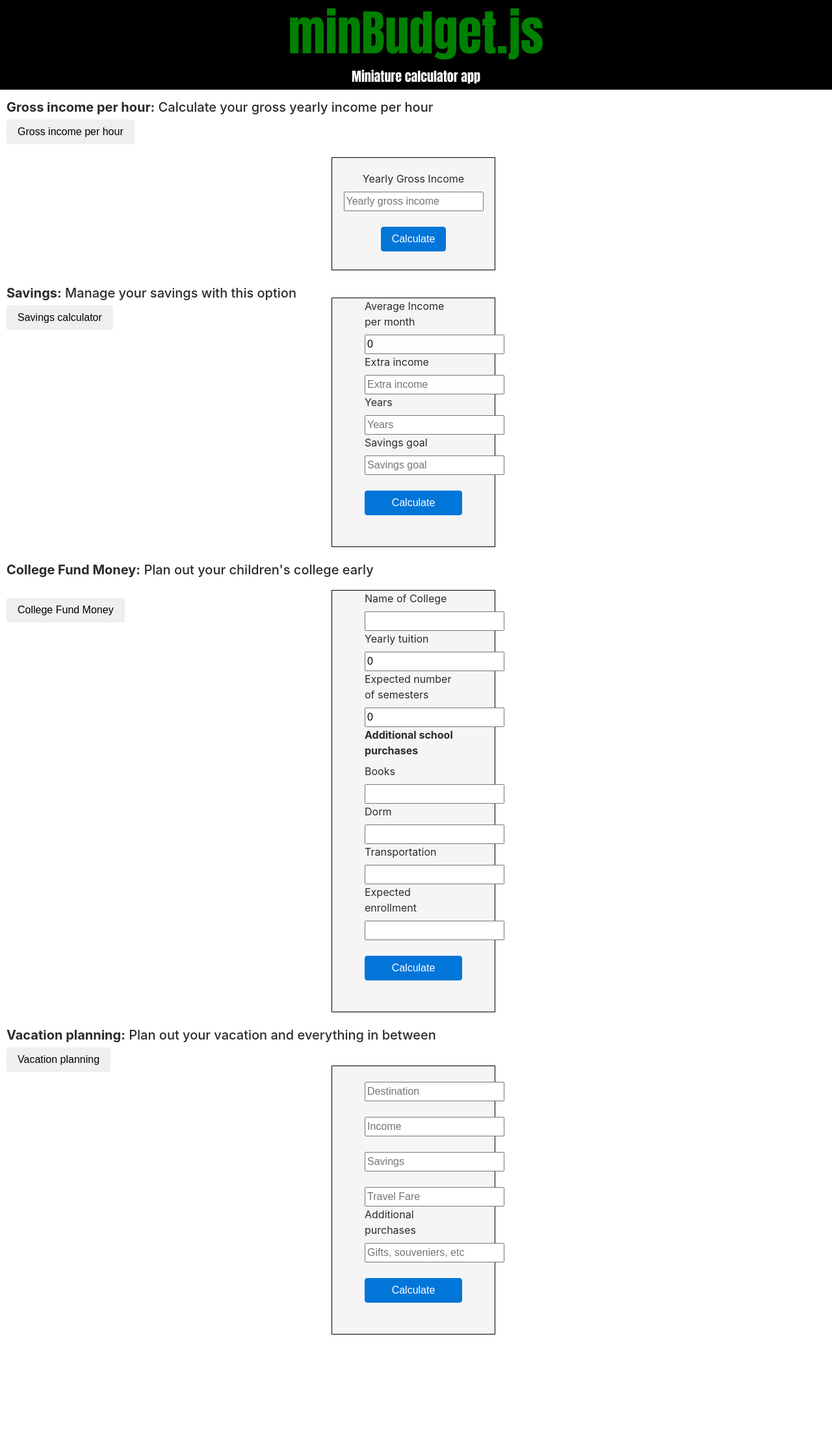
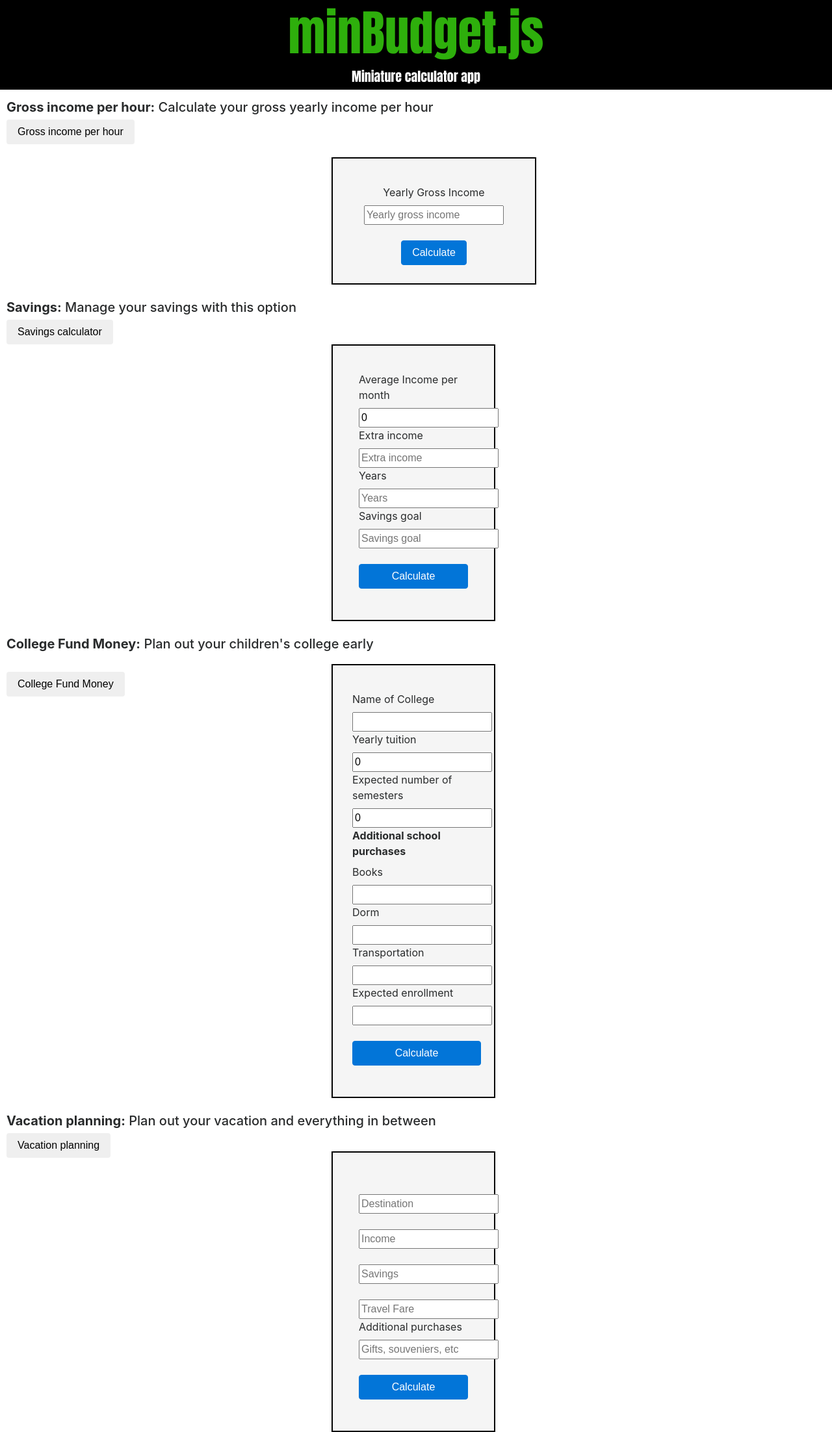
Before and after one commit to Toughee/minBudgetJs, a web app: file index.html in a window 1280 px wide. Shown: the whole page at 65% size. Before the commit the page ends 2054 px from the top, so only its background shows below. Run offline with its HTML, style and script files only (its server is not run), Linux system fonts and the light colour scheme.

Commit message:
Fixed css commands

```diff
--- a/css/style.css
+++ b/css/style.css
@@ -1,6 +1,35 @@
 
+/*
+=================
+Media Queries
+=================
+*/
+/*
+@media screen and (min-width: 480px) {
+    body {    }
+}
+@media screen and (min-width: 600px) {
+    body {    }
+}
+@media screen and (min-width: 800px) {
+    body {    }
+}
+@media screen and (min-width: 1020px) {
+    body {    }
+}
+@media screen and (min-width: 1250px) {
+    body {    }
+}
+@media screen and (min-width: 1400px) {
+    body {    }
+}
+*/
+
+/*
+Body
+*/
 header {
-    background: black;
+    background: #000000;
 }
 
 /*
@@ -10,15 +39,15 @@ Font
 h1 {
     text-align: center;
     padding: 5px auto;
-    font-family: Helvetica;
-    color: red;
+    font-family: 'Helvetica';
+    color: #EF2121;
     font-size: 1px;
 }
 h6 {
     padding-top: 10px;
 }
 .bigr {
-    color: green;
+    color: #2EAF0C;
     text-align: center;
     font-size: 75px;
     margin-bottom: -15px;
@@ -27,8 +56,8 @@ h6 {
 p {
     text-align: center;
     padding: 5px;
-    font-family: Impact;
-    color: white;
+    font-family: 'Impact';
+    color: #FFFFFF;
     font-size: 20px;
 }
 
@@ -41,44 +70,44 @@ Budget options display
 */
 
 #grossIncomeSect {
-    width: 20%;
-    padding: 20px 0px 10px 0px;
+    width: 25%;
+    padding: 40px 0px 10px 0px;
     margin-left: 500px;
     margin-right: 500px;
     text-align: center;
     margin-top: 20px;
-    border: 1px solid black;
+    border: 2px solid #000000;
     background: #F5F5F5;
 }
 #savingsSect {
     width: 20%;
-    padding: 0px 50px 30px 50px;
+    padding: 40px 40px 30px 40px;
     margin-left: 500px;
     margin-right: 500px;
-    margin-top: -50px;
+    margin-top: 0px;
     text-align: left;
-    border: 1px solid black;
+    border: 2px solid #000000;
     background: #F5F5F5;
 }
 #collegeFundSect {
     width: 20%;
-    padding: 0px 50px 30px 50px;
+    padding: 40px 20px 30px 30px;
     margin-top: -10px;
     margin-left: 500px;
     margin-right: 500px;
     margin-top: -50px;
     text-align: left;
-    border: 1px solid black;
+    border: 2px solid #000000;
     background: #F5F5F5;
 }
 #vacationSect {
     width: 20%;
-    padding: 0px 50px 30px 50px;
+    padding: 40px 40px 30px 40px;
     margin-left: 500px;
     margin-right: 500px;
     margin-top: -10px;
     text-align: left;
-    border: 1px solid black;
+    border: 2px solid #000000;
     background: #F5F5F5;
 }
 #set {
```
